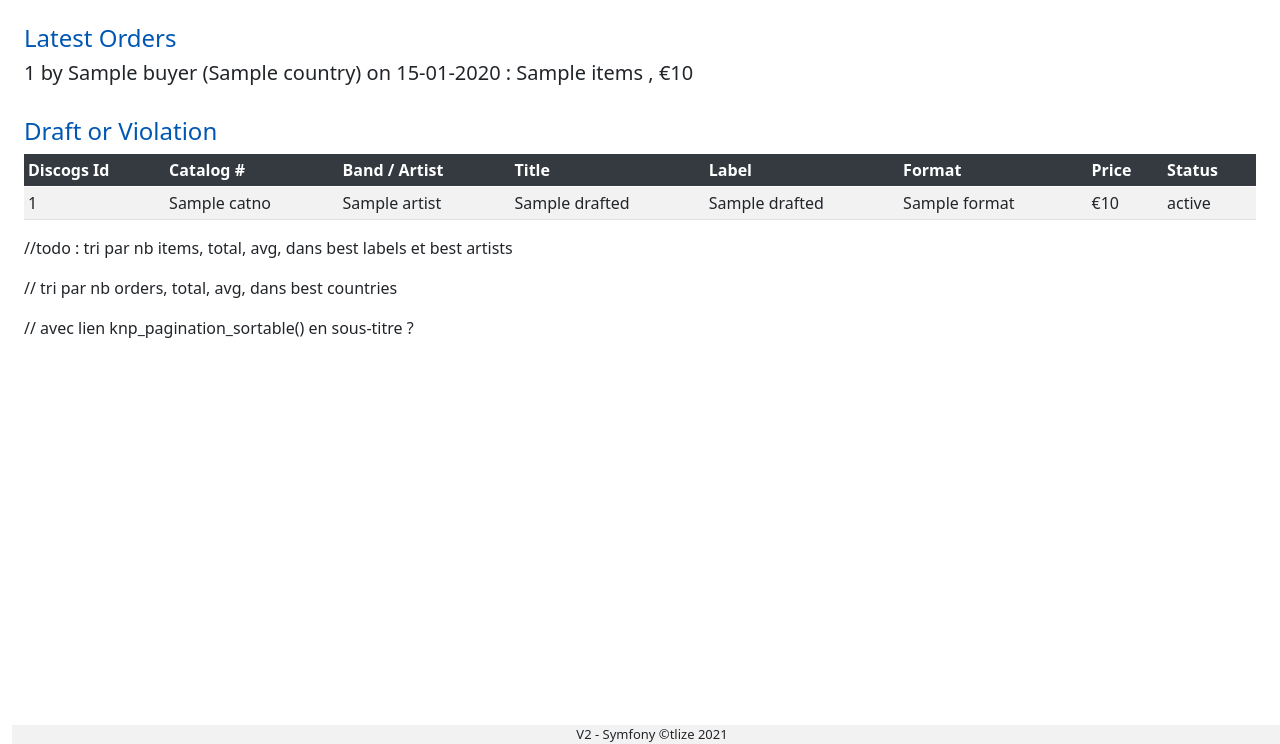
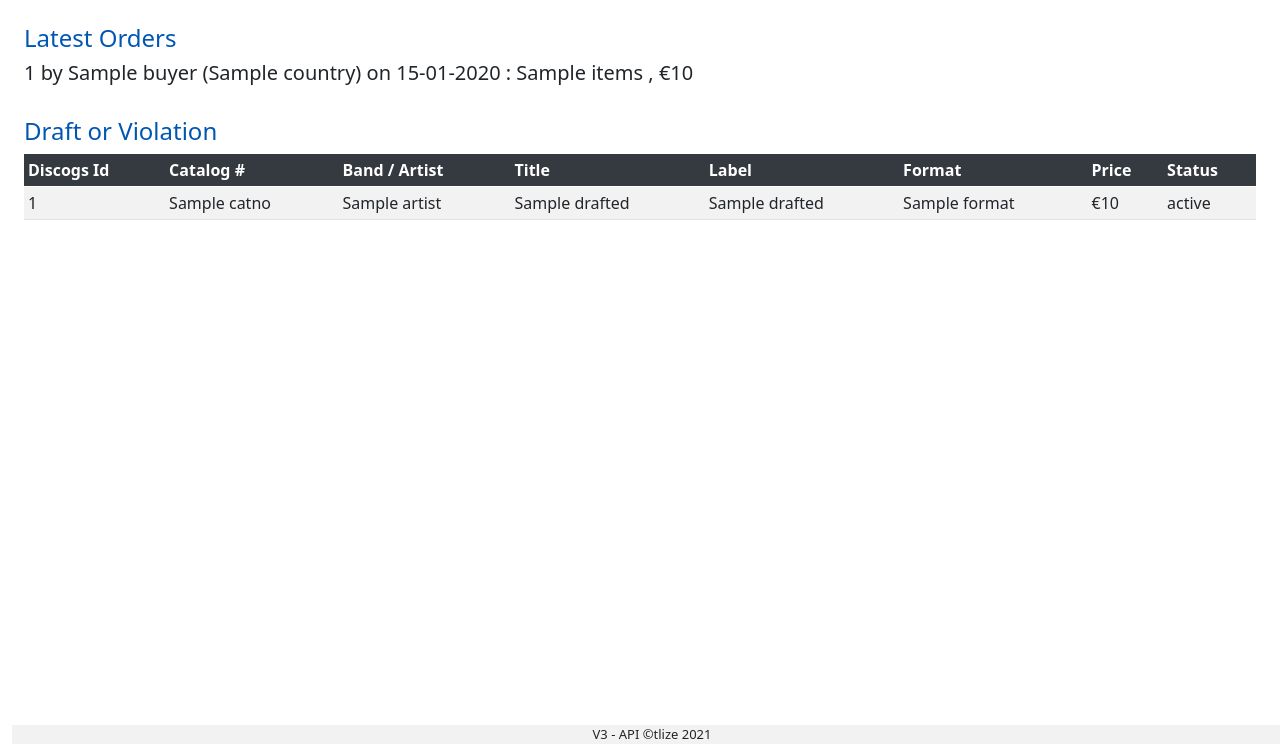
Before and after one commit to tlize/DiscogsAppV2, a Symfony app: template templates/main/home.html.twig in a window 1280 px wide. Shown: the part 56-800 px from the top of the page. Run offline with Twig, Linux system fonts and the light colour scheme; the template is opened without the code that fills it: most values are stand-ins (such as "Sample title", 1, 10 or a date in 2020); some libraries are stand-ins or nearby versions.

Commit message:
Initial Commit

```diff
--- a/src/Controller/MainController.php
+++ b/src/Controller/MainController.php
@@ -34,7 +34,3 @@ class MainController extends AbstractController
 
 
 }
-
-//todo : tri par nb items, total, avg, dans best labels et best artists
-// tri par nb orders, total, avg, dans best countries
-// avec lien knp_pagination_sortable() en sous-titre ?
--- a/templates/base.html.twig
+++ b/templates/base.html.twig
@@ -7,7 +7,7 @@
     <meta http-equiv="X-UA-Compatible" content="ie=edge">
 
     <title>
-        {% block title %}mDA - V2{% endblock %}
+        {% block title %}mDA - V3{% endblock %}
     </title>
 
     {# Run `composer require symfony/webpack-encore-bundle`
@@ -50,7 +50,7 @@
     </main>
     <footer>
         {% block footer %}
-            V2 - Symfony &copy;<a href="mailto:tlize@tristanlize.fr">tlize</a> {{ "now" | date("Y") }}
+            V3 - API &copy;<a href="mailto:tlize@tristanlize.fr">tlize</a> {{ "now" | date("Y") }}
         {% endblock %}
     </footer>
 
--- a/templates/main/home.html.twig
+++ b/templates/main/home.html.twig
@@ -87,14 +87,5 @@
             {% endfor %}
             </tbody>
         </table>
-        <p>
-            //todo : tri par nb items, total, avg, dans best labels et best artists
-        </p>
-        <p>
-            // tri par nb orders, total, avg, dans best countries
-        </p>
-        <p>
-        // avec lien knp_pagination_sortable() en sous-titre ?
-        </p>
     {% endif %}
 {% endblock %}
```
